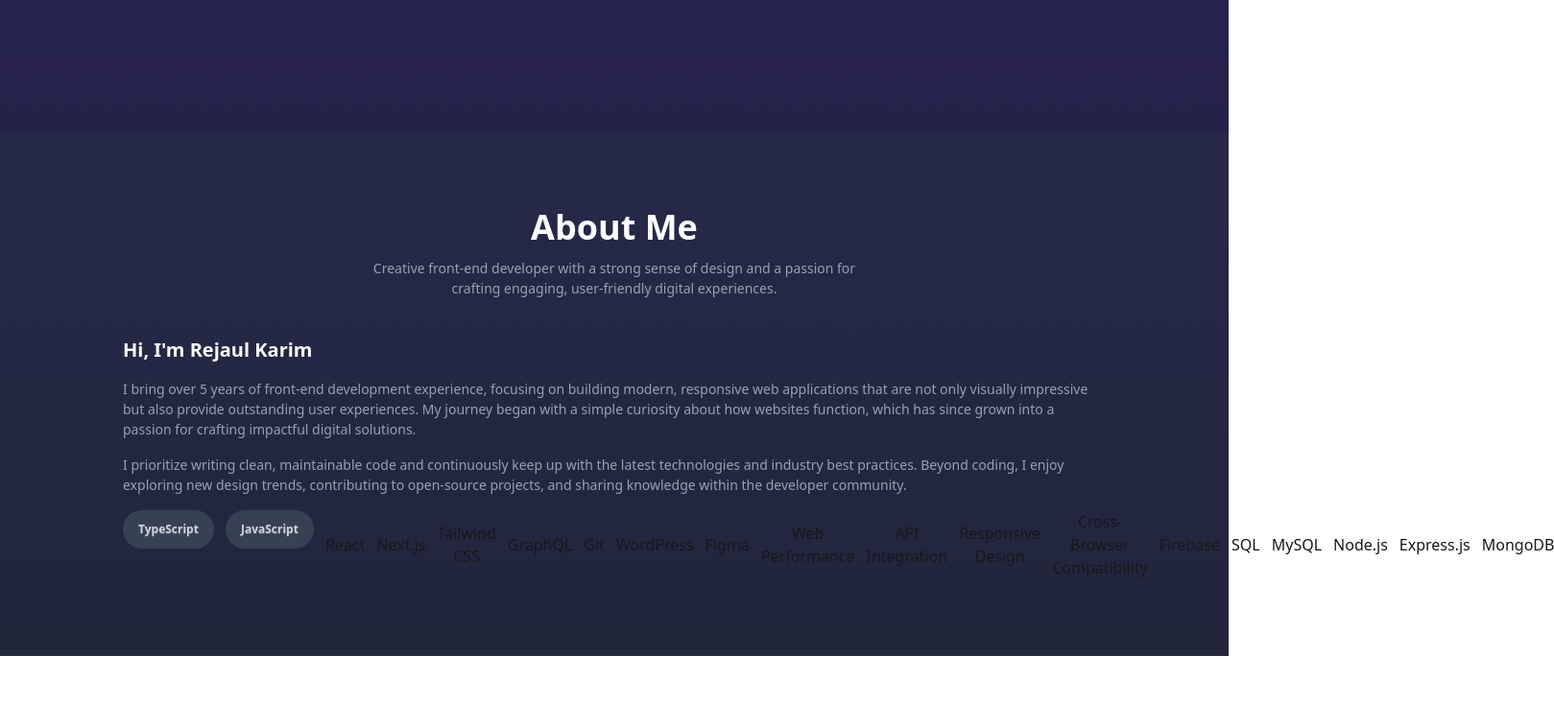
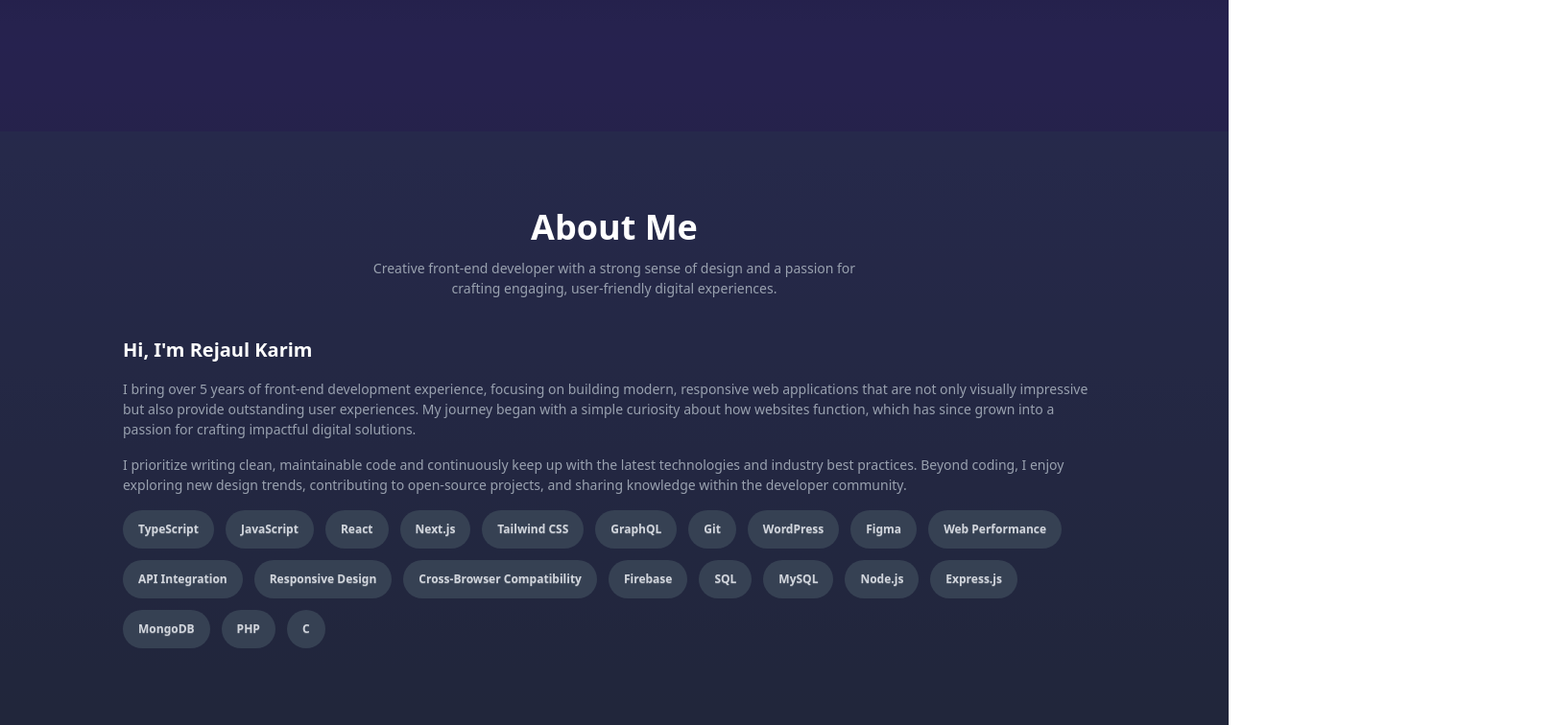
Before and after one commit to rejaulvoice18/rejaul-karim-portfolio, a React (Vite) app: page / in a window 1280 px wide. Shown: the part 663-1419 px from the top of the page at 96% size, 1619 px wide, since content can reach past the window. Before the commit the page ends 1347 px from the top, so only its background shows below. Built offline with nearby package versions, Linux system fonts and the light colour scheme.

Commit message:
added skills

```diff
--- a/src/pages/Home/AboutMe/AboutMe.jsx
+++ b/src/pages/Home/AboutMe/AboutMe.jsx
@@ -25,26 +25,29 @@ const AboutMe = () => {
                             to open-source projects, and sharing knowledge within the developer
                             community.
                         </p>
-                        <div className='flex gap-3'>
+                        <div className='flex gap-3 flex-wrap'>
                             <button className='btn btn-outline text-xs bg-gray-700 rounded-3xl text-gray-300 border-0 hover:shadow-none'>TypeScript</button>
                             <button className='btn btn-outline text-xs bg-gray-700 rounded-3xl text-gray-300 border-0 hover:shadow-none'>JavaScript</button>
-                            <button>React</button>
-                            <button>Next.js</button>
-                            <button>Tailwind CSS</button>
-                            <button>GraphQL</button>
-                            <button>Git</button>
-                            <button>WordPress</button>
-                            <button>Figma</button>
-                            <button>Web Performance</button>
-                            <button>API Integration</button>
-                            <button>Responsive Design</button>
-                            <button>Cross-Browser Compatibility</button>
-                            <button>Firebase</button>
-                            <button>SQL</button>
-                            <button>MySQL</button>
-                            <button>Node.js</button>
-                            <button>Express.js</button>
-                            <button>MongoDB</button>
+                            <button className='btn btn-outline text-xs bg-gray-700 rounded-3xl text-gray-300 border-0 hover:shadow-none'>React</button>
+                            <button className='btn btn-outline text-xs bg-gray-700 rounded-3xl text-gray-300 border-0 hover:shadow-none'>Next.js</button>
+                            <button className='btn btn-outline text-xs bg-gray-700 rounded-3xl text-gray-300 border-0 hover:shadow-none'>Tailwind CSS</button>
+                            <button className='btn btn-outline text-xs bg-gray-700 rounded-3xl text-gray-300 border-0 hover:shadow-none'>GraphQL</button>
+                            <button className='btn btn-outline text-xs bg-gray-700 rounded-3xl text-gray-300 border-0 hover:shadow-none'>Git</button>
+                            <button className='btn btn-outline text-xs bg-gray-700 rounded-3xl text-gray-300 border-0 hover:shadow-none'>WordPress</button>
+                            <button className='btn btn-outline text-xs bg-gray-700 rounded-3xl text-gray-300 border-0 hover:shadow-none'>Figma</button>
+                            <button className='btn btn-outline text-xs bg-gray-700 rounded-3xl text-gray-300 border-0 hover:shadow-none'>Web Performance</button>
+                            <button className='btn btn-outline text-xs bg-gray-700 rounded-3xl text-gray-300 border-0 hover:shadow-none'>API Integration</button>
+                            <button className='btn btn-outline text-xs bg-gray-700 rounded-3xl text-gray-300 border-0 hover:shadow-none'>Responsive Design</button>
+                            <button className='btn btn-outline text-xs bg-gray-700 rounded-3xl text-gray-300 border-0 hover:shadow-none'>Cross-Browser Compatibility</button>
+                            <button className='btn btn-outline text-xs bg-gray-700 rounded-3xl text-gray-300 border-0 hover:shadow-none'>Firebase</button>
+                            <button className='btn btn-outline text-xs bg-gray-700 rounded-3xl text-gray-300 border-0 hover:shadow-none'>SQL</button>
+                            <button className='btn btn-outline text-xs bg-gray-700 rounded-3xl text-gray-300 border-0 hover:shadow-none'>MySQL</button>
+                            <button className='btn btn-outline text-xs bg-gray-700 rounded-3xl text-gray-300 border-0 hover:shadow-none'>Node.js</button>
+                            <button className='btn btn-outline text-xs bg-gray-700 rounded-3xl text-gray-300 border-0 hover:shadow-none'>Express.js</button>
+                            <button className='btn btn-outline text-xs bg-gray-700 rounded-3xl text-gray-300 border-0 hover:shadow-none'>MongoDB</button>
+                            <button className='btn btn-outline text-xs bg-gray-700 rounded-3xl text-gray-300 border-0 hover:shadow-none'>PHP</button>
+                            <button className='btn btn-outline text-xs bg-gray-700 rounded-3xl text-gray-300 border-0 hover:shadow-none'>C</button>
+
                         </div>
                     </div>
                     <div>
```
